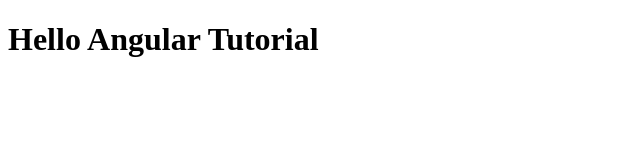
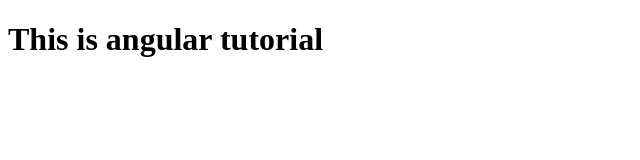
Before and after one commit to panda-bear16/coursera-test, a plain HTML site: page index.html in a window 1280 px wide. Shown: the whole page, without its empty margins (0-640 px from the left). Drawn offline with Linux system fonts and the light colour scheme.

Commit message:
Update index.html

```diff
--- a/index.html
+++ b/index.html
@@ -5,6 +5,6 @@
     <title>Hello Angular</title>
   </head>
   <body>
-    <h1>Hello Angular Tutorial</h1>
+    <h1>This is angular tutorial</h1>
   </body>
 </html>
```
